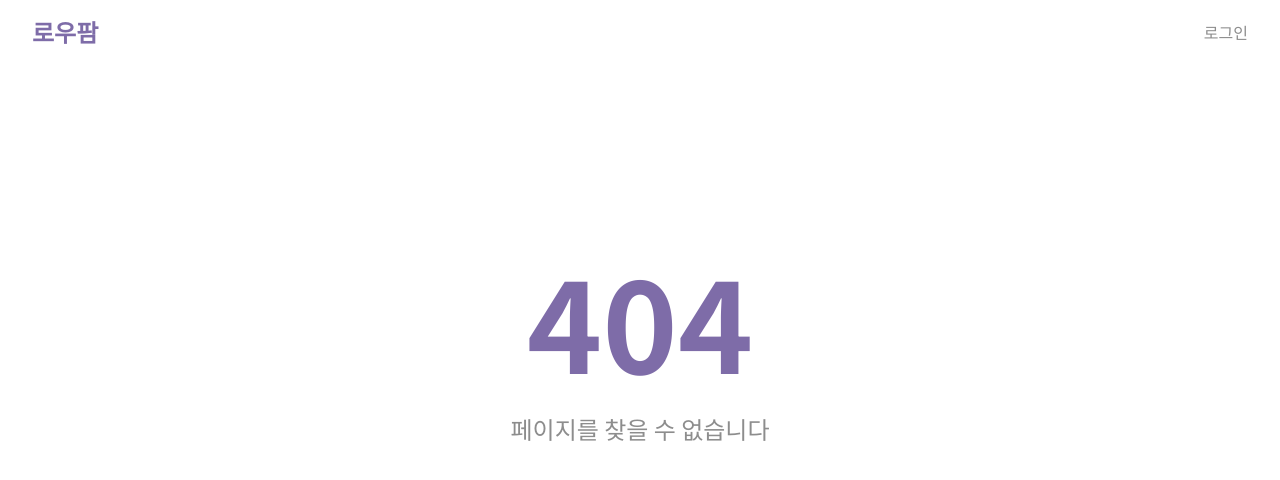
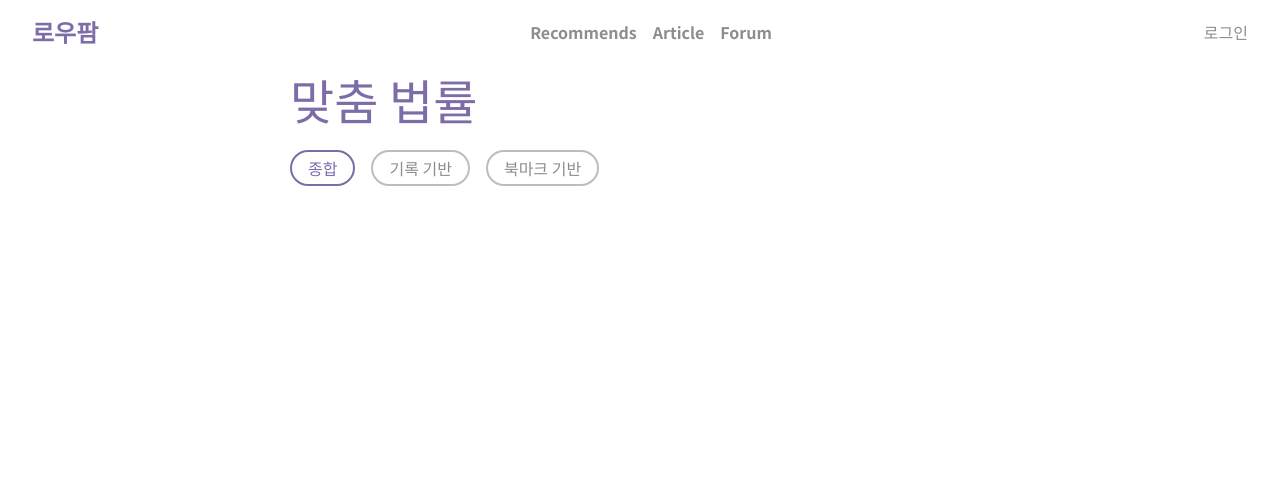
Before and after one commit to fotoner/law-farm-front, a React (Create React App) app: page /recommends in a window 1280 px wide. Before the commit this address had no page. Shown: the top 480 px of the page. Built offline with nearby package versions, Linux system fonts and the light colour scheme.

Commit message:
맞춤 추천 라우터

```diff
--- a/src/App.jsx
+++ b/src/App.jsx
@@ -15,6 +15,7 @@ import Logout from "./routes/Logout";
 import Signup from "./routes/Signup";
 import MyPage from "./routes/MyPage";
 import Bookmark from "./routes/Bookmark";
+import Recommends from "./routes/Recommends";
 import NotFound from "./routes/NotFound";
 
 import useUserRecoil from "./hooks/auth/useUserRecoil";
@@ -44,6 +45,7 @@ const routeList = [
   { path: "/bookmark", name: "bookmark", Component: Bookmark },
   { path: "/result", name: "result", Component: SearchResult },
   { path: "/article/@:key", name: "article", Component: ArticleDetail },
+  { path: "/recommends", name: "recommends", Component: Recommends },
 ];
 
 const App = () => {
--- a/src/components/HomeRecommend.jsx
+++ b/src/components/HomeRecommend.jsx
@@ -1,4 +1,5 @@
 import React, { useEffect, useState } from "react";
+import { Link } from "react-router-dom";
 import styled from "styled-components";
 
 import colors from "../lib/colors";
@@ -37,27 +38,26 @@ const HomeRecommend = () => {
   const [articleList, setArticleList] = useState(null);
 
   const { user } = useUserRecoil();
-  const { getCombinedRecommend, getLogRecommend, getBookmarkRecommend } =
-    useRecommendApi();
+  const recommendApi = useRecommendApi();
   const { ToastInfo } = useToast();
 
   useEffect(() => {
     const getRecommend = async () => {
-      let res = await getCombinedRecommend();
+      let res = await recommendApi.getCombinedRecommend();
 
       if (res) {
         setArticleList(res.result.slice(0, 3));
         return;
       }
 
-      res = await getLogRecommend();
+      res = await recommendApi.getLogRecommend();
 
       if (res) {
         setArticleList(res.result.slice(0, 3));
         return;
       }
 
-      res = await getBookmarkRecommend();
+      res = await recommendApi.getBookmarkRecommend();
 
       if (res) {
         setArticleList(res.result.slice(0, 3));
@@ -76,7 +76,11 @@ const HomeRecommend = () => {
     <RecommendStyle>
       <Title>
         <div className="left">맞춤 법률</div>
-        <div className="right">더보기</div>
+        <div className="right">
+          <Link to="/recommends">
+            더보기
+          </Link>
+        </div>
       </Title>
       {articleList && <ResultContainer articleList={articleList} />}
     </RecommendStyle>
--- a/src/components/header/DesktopHeader.jsx
+++ b/src/components/header/DesktopHeader.jsx
@@ -47,6 +47,19 @@ const Navbar = styled.nav`
       }
     }
     .center {
+      a {
+        transition: color 0.15s;
+        color: ${colors.fontGrey};
+        font-weight: bold;
+
+        :hover {
+          color: ${colors.highlightColor};
+        }
+
+        :not(:last-child) {
+          margin-right: 16px;
+        }
+      }
     }
     .right {
       .mypage {
@@ -82,7 +95,12 @@ const DesktopHeader = () => {
         <div className="left">
           <Link to="/">로우팜</Link>
         </div>
-        <div className="center"></div>
+        <div className="center">
+          <Link to="/recommends">Recommends</Link>
+          <Link to="/">Article</Link>
+          <Link to="/">Forum</Link>
+
+        </div>
         <div className="right">
           {!user ? (
             <Link to="/login" className="login">
--- /dev/null
+++ b/src/components/input/SelectorButton.jsx
@@ -0,0 +1,46 @@
+import React from "react";
+import styled from "styled-components";
+import colors from "../../lib/colors";
+
+const CategoryContainer = styled.div`
+  display: flex;
+  margin-bottom: 16px;
+
+  .selected {
+    color: ${colors.highlightColor};
+
+    border: 2px solid ${colors.highlightColor};
+  }
+`;
+
+const CategoryButton = styled.div`
+  cursor: pointer;
+  margin-right: 16px;
+
+  box-sizing: border-box;
+  padding: 4px 16px;
+
+  border-radius: 32px;
+  border: 2px solid ${colors.borderColor};
+
+  user-select: none;
+  color: ${colors.fontGrey};
+`;
+
+const SelectorButton = ({ categoryList, handler, category }) => {
+  return (
+    <CategoryContainer>
+      {categoryList.map(({ name, key }) => (
+        <CategoryButton
+          className={category === key ? "selected" : ""}
+          key={key}
+          onClick={() => handler(key)}
+        >
+          {name}
+        </CategoryButton>
+      ))}
+    </CategoryContainer>
+  );
+};
+
+export default SelectorButton;
--- a/src/lib/baseAxios.js
+++ b/src/lib/baseAxios.js
@@ -1,10 +1,10 @@
 import axios from "axios";
 
-const URL = "https://api.fotone.moe/v1" //.env로 바꾸기
+const URL = "https://api.fotone.moe/v1"; //.env로 바꾸기
 
 const instance = axios.create({
   baseURL: `${URL}`,
-  headers: { 'Cache-Control': 'no-cache' },
-})
+  headers: { "Cache-Control": "no-cache" },
+});
 
 export default instance;
--- /dev/null
+++ b/src/routes/Recommends.jsx
@@ -0,0 +1,113 @@
+import React, { useEffect, useState } from "react";
+import Helmet from "react-helmet";
+
+import styled from "styled-components";
+
+import colors from "../lib/colors";
+
+import useUserRecoil from "../hooks/auth/useUserRecoil";
+import useRecommendApi from "../hooks/api/useRecommendApi";
+
+import ResultContainer from "../components/ResultContainer";
+import SelectorButton from "../components/input/SelectorButton";
+
+import useToast from "../hooks/useToast";
+
+const RecommendsStyle = styled.div`
+  max-width: 700px;
+  width: 100%;
+  display: flex;
+  flex-direction: column;
+  margin-top: 64px;
+`;
+
+const Title = styled.h1`
+  margin: 0 0 16px 0;
+  font-weight: normal;
+  color: ${colors.highlightColor};
+  font-size: 48px;
+`;
+
+const Notice = styled.div`
+  font-size: 36px;
+  color: ${colors.fontGrey};
+`;
+
+const categoryKeys = {
+  mixed: "mixed",
+  log: "log",
+  bookmark: "bookmark",
+};
+
+const categoryList = [
+  {
+    key: categoryKeys.mixed,
+    name: "종합",
+  },
+  {
+    key: categoryKeys.log,
+    name: "기록 기반",
+  },
+  {
+    key: categoryKeys.bookmark,
+    name: "북마크 기반",
+  },
+];
+
+const Recommends = () => {
+  const [articleList, setArticleList] = useState(null);
+  const [category, setCategory] = useState(categoryList[0].key);
+
+  const { user } = useUserRecoil();
+  const recommendApi = useRecommendApi();
+  const { ToastFail } = useToast();
+
+  useEffect(() => {
+    const getRecommend = async () => {
+      let res;
+
+      switch (category) {
+        case categoryKeys.mixed:
+          res = await recommendApi.getCombinedRecommend();
+          break;
+        case categoryKeys.log:
+          res = await recommendApi.getLogRecommend();
+          break;
+        case categoryKeys.bookmark:
+          res = await recommendApi.getBookmarkRecommend();
+          break;
+        default:
+          break;
+      }
+
+      if (res) {
+        setArticleList(res.result);
+      } else {
+        setArticleList(null);
+        ToastFail("북마크 혹은 열람 기록이 없습니다...");
+      }
+    };
+
+    if (user) {
+      getRecommend();
+    }
+  }, [user, category]);
+
+  return (
+    <RecommendsStyle>
+      <Helmet>
+        <title>맞춤 법률 - 로우팜</title>
+      </Helmet>
+      <Title>맞춤 법률</Title>
+      <SelectorButton
+        categoryList={categoryList}
+        handler={setCategory}
+        category={category}
+      />
+      {user && articleList && <ResultContainer articleList={articleList} />}
+      {user && !articleList && <Notice>결과가 존재하지 않습니다...</Notice>}
+    </RecommendsStyle>
+  );
+};
+
+export default Recommends;
```
